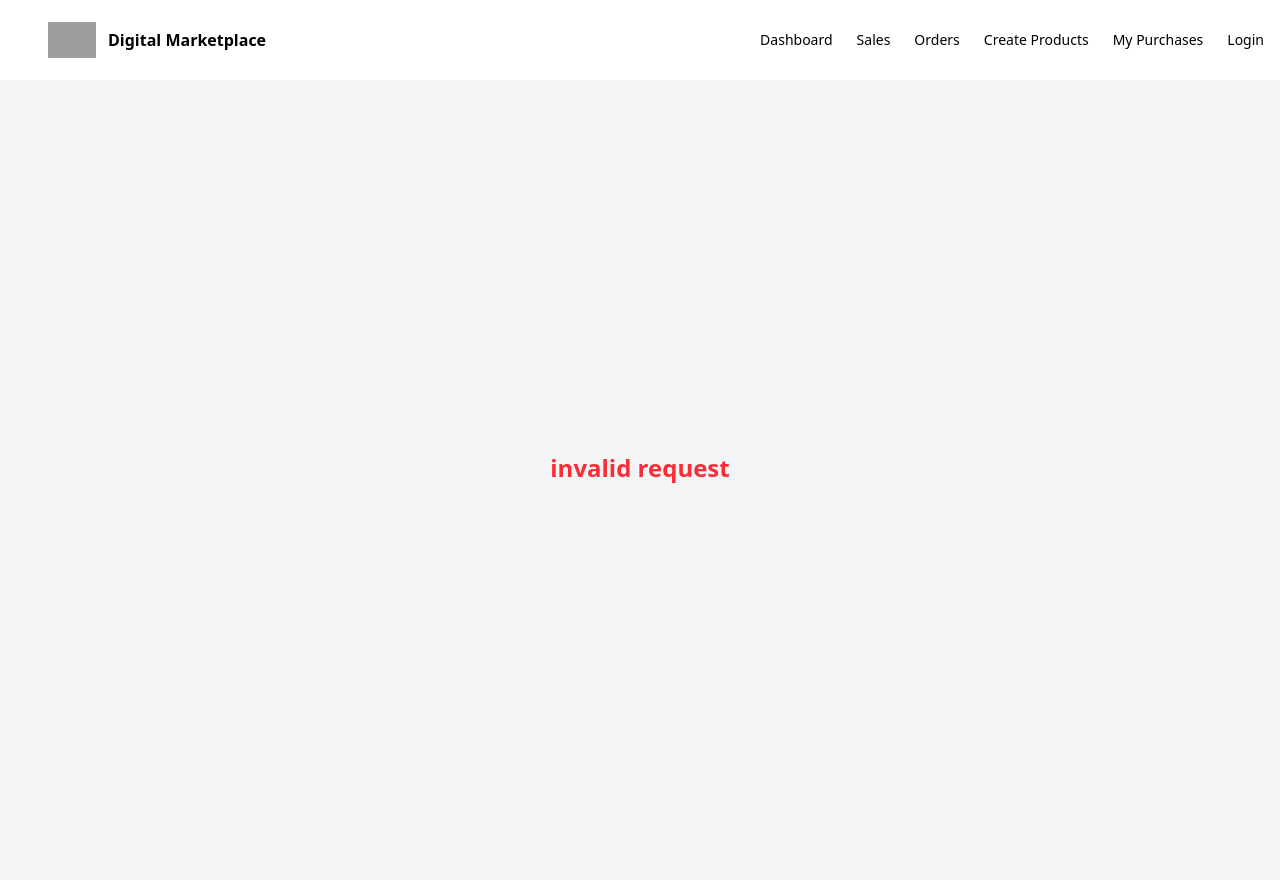
After one commit to Malayaranjan014/Digital-marketplace-django, a Django app: page /invalid/ in a window 1280 px wide. The commit adds this page. Run offline with Django 5.2, Linux system fonts and the light colour scheme; grey boxes are pictures that could not be loaded.

Commit message:
add functionality restricting edit delete operations and dashboard filtering

```diff
--- /dev/null
+++ b/mysite/myapp/templates/myapp/invalid.html
@@ -0,0 +1,11 @@
+ {% extends "myapp/base.html" %}
+{% block body%}
+
+<div class="min-h-screen flex items-center justify-center bg-gray-100">
+    <h1 class="text-2xl font-bold text-center mb-6 text-red-500">invalid request</h1>
+
+
+</div>
+
+
+{% endblock %}
--- a/mysite/myapp/templates/myapp/logout.html
+++ b/mysite/myapp/templates/myapp/logout.html
@@ -1,4 +1,4 @@
-{% extends "myapp/base.html" %}
+ {% extends "myapp/base.html" %}
 {% block body%}
 
 <div class="min-h-screen flex items-center justify-center bg-gray-100">
--- a/mysite/myapp/urls.py
+++ b/mysite/myapp/urls.py
@@ -18,4 +18,5 @@ urlpatterns = [
     path('register/',views.register,name='register'),
     path('login/',auth_views.LoginView.as_view(template_name='myapp/login.html' ,authentication_form=CustomLoginForm),name="login"),
     path('logout/',auth_views.LogoutView.as_view() ,name="logout"),
+    path('invalid/',views.invalid,name="invalid"),
 ]
--- a/mysite/myapp/views.py
+++ b/mysite/myapp/views.py
@@ -110,6 +110,9 @@ def create_product(request):
 
 def edit_product(request,id):
     product=Product.objects.get(id=id)
+    #check if the seller is login then allow to acces the edit
+    if product.seller != request.user:
+        return redirect('invalid')
     product_form=ProductForm(request.POST or None, request.FILES or None , instance=product)
     if request.method=='POST':
         product_form=ProductForm(request.POST ,request.FILES,instance=product)
@@ -123,6 +126,8 @@ def edit_product(request,id):
 
 def delete_product(request,id):
     product=Product.objects.get(id=id)
+    if product.seller != request.user:
+        return redirect('invalid')
     if request.method=="POST":
         product.delete()
         return redirect('index')
@@ -134,7 +139,8 @@ def delete_product(request,id):
 # create a deshboard for handle products
 
 def dashboard(request):
-    product=Product.objects.all()
+    #display the product only which i create in dashboard we can not see other user product
+    product=Product.objects.filter(seller=request.user)
     return render(request,'myapp/dashboard.html',{'products':product})
 
 
@@ -150,3 +156,8 @@ def register(request):
         user_form = UserRegistrationForm()
 
     return render(request, 'myapp/register.html', {'user_form': user_form})
+
+
+
+def invalid(request):
+    return render (request,"myapp/invalid.html")
```
Also changed, not shown: mysite/myapp/templates/myapp/index.html (+0 -47 lines), mysite/db.sqlite3.
